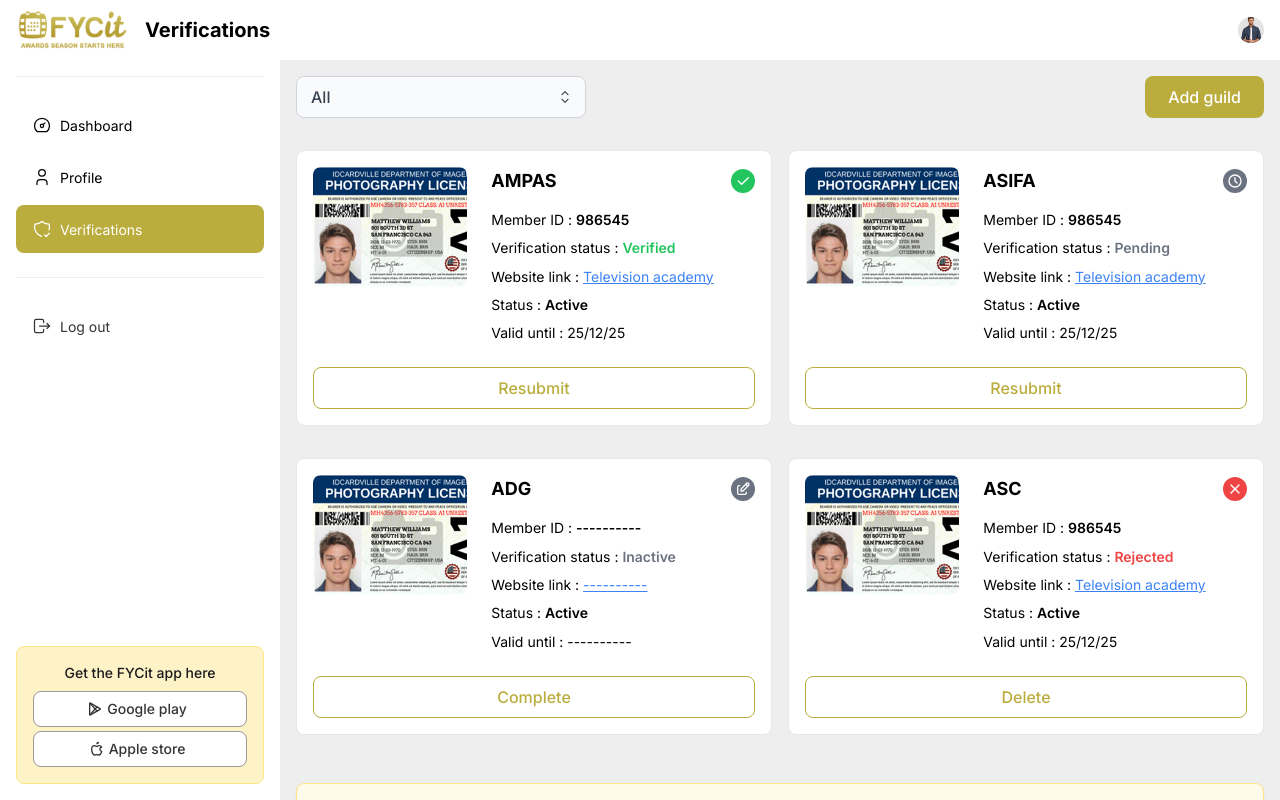
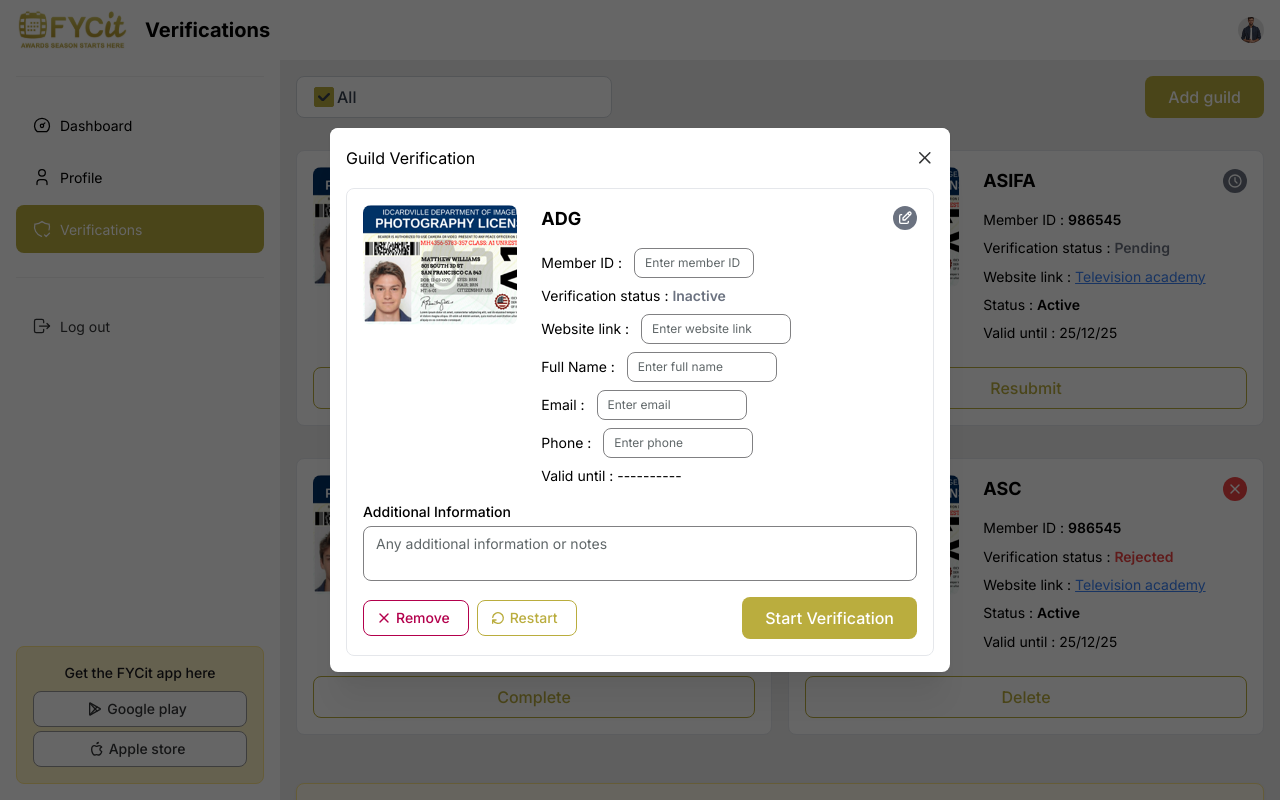
Before and after one commit to KDBismael/fycit-webapp-YD, a Next.js app: page /dashboard/verification in a window 1280 px wide. Both pictures are taken after a click on the button "Complete". Shown: the top 800 px of the page. Built offline with nearby package versions, Linux system fonts and the light colour scheme.

Commit message:
Implement guild selection and modal functionality in VerificationPage; enhance VerificationCard to support click events. Update styles with CSS modules for improved layout and user experience.

```diff
--- /dev/null
+++ b/app/dashboard/verification/VerificationPage.module.css
@@ -0,0 +1,97 @@
+/* Verification Page Styles */
+.verificationPage {
+  /* Main container styles if needed */
+}
+
+/* Select Component Styles */
+.filterSelect {
+  /* Root wrapper styles */
+}
+
+.filterSelectInput {
+  background-color: white;
+  border-color: #D1D5DB;
+  font-size: 16px;
+  font-weight: 500;
+  color: #374151;
+  padding-left: 40px;
+}
+
+.filterSelectInput:focus {
+  border-color: var(--mantine-color-brand-8);
+}
+
+.filterSelectSection {
+  left: 8px;
+  right: auto;
+}
+
+.filterSelectDropdown {
+  border: 1px solid #E5E7EB;
+  border-radius: 8px;
+  box-shadow: 0 4px 6px -1px rgba(0, 0, 0, 0.1);
+  background-color: white;
+}
+
+.filterSelectOptions {
+  padding: 4px;
+}
+
+.filterSelectOption {
+  font-size: 14px;
+  color: #374151;
+  padding: 0;
+  background-color: white;
+  border-radius: 4px;
+}
+
+.filterSelectOption[data-selected] {
+  background-color: var(--mantine-color-brand-8) !important;
+  color: white;
+}
+
+.filterSelectOption:hover {
+  background-color: var(--mantine-color-brand-2) !important;
+}
+
+/* Checkbox Styles */
+.checkboxInput {
+  background-color: transparent;
+  border: 1px solid #6B7280;
+  border-radius: 2px;
+}
+
+.checkboxIcon {
+  color: #374151;
+}
+
+/* Verification Cards Grid */
+.verificationGrid {
+  display: flex;
+  flex-wrap: wrap;
+  gap: var(--mantine-spacing-md);
+}
+
+/* Key Benefits Section */
+.keyBenefitsPaper {
+  background-color: #FFFBEB;
+  border: 1px solid #FDE68A;
+  padding: 1.5rem;
+}
+
+/* Button Styles */
+.addGuildButton {
+  background-color: #BAAD3E;
+}
+
+.addGuildButton:hover {
+  background-color: #A98A13;
+}
+
+.startVerificationButton {
+  background-color: #BAAD3E;
+}
+
+.startVerificationButton:hover {
+  background-color: #A98A13;
+}
--- a/app/dashboard/verification/page.tsx
+++ b/app/dashboard/verification/page.tsx
@@ -1,8 +1,11 @@
 'use client';
 
 import React, { useState } from 'react';
-import { Box, Button, Group, List, Paper, Select, Stack, Text } from '@mantine/core';
+import { Box, Button, Checkbox, Group, List, Paper, Select, Stack, Text } from '@mantine/core';
+import { useDisclosure } from '@mantine/hooks';
 import VerificationCard from '../../../components/VerificationCard';
+import VerificationModal from '../../../components/VerificationModal';
+import classes from './VerificationPage.module.css';
 
 const verificationData = [
   {
@@ -49,10 +52,17 @@
 
 export default function VerificationPage() {
   const [selectedFilter, setSelectedFilter] = useState('all');
+  const [selectedGuild, setSelectedGuild] = useState<any>(null);
+  const [verificationModalOpened, { open: openVerificationModal, close: closeVerificationModal }] = useDisclosure(false);
 
   const handleAction = (id: string, action: string) => {
     // eslint-disable-next-line no-console
     console.log(`${action} clicked for ${id}`);
+  };
+
+  const handleGuildClick = (guild: any) => {
+    setSelectedGuild(guild);
+    openVerificationModal();
   };
 
   return (
@@ -74,41 +84,51 @@
           onChange={(value) => setSelectedFilter(value || 'all')}
           size="md"
           radius="md"
-          styles={{
-            input: {
-              backgroundColor: '#F9FAFB',
-              borderColor: '#D1D5DB',
-              fontSize: '16px',
-              fontWeight: 500,
-              color: '#374151',
-            },
-            dropdown: {
-              border: '1px solid #E5E7EB',
-              borderRadius: '8px',
-            },
-            option: {
-              fontSize: '14px',
-              color: '#374151',
-              padding: '12px 16px',
-            },
+          rightSection={
+            <Checkbox
+              checked
+              size="sm"
+              classNames={{
+                input: classes.checkboxInput,
+                icon: classes.checkboxIcon,
+              }}
+            />
+          }
+          renderOption={({ option, checked }) => (
+            <Group gap="sm" style={{ padding: '8px 12px' }}>
+              <Checkbox
+                checked={checked}
+                size="sm"
+                classNames={{
+                  input: classes.checkboxInput,
+                  icon: classes.checkboxIcon,
+                }}
+              />
+              <Text size="sm" c={checked ? '#374151' : '#6B7280'} fw={checked ? 500 : 400}>
+                {option.label}
+              </Text>
+            </Group>
+          )}
+          classNames={{
+            wrapper: classes.filterSelect,
+            input: classes.filterSelectInput,
+            section: classes.filterSelectSection,
+            dropdown: classes.filterSelectDropdown,
+            options: classes.filterSelectOptions,
+            option: classes.filterSelectOption,
           }}
         />
         <Button
           size="md"
           radius="md"
-          style={{
-            backgroundColor: '#BAAD3E',
-            '&:hover': {
-              backgroundColor: '#A98A13',
-            },
-          }}
+          className={classes.addGuildButton}
         >
           Add guild
         </Button>
       </Group>
 
       {/* Verification Cards Grid */}
-      <Box style={{ display: 'flex', flexWrap: 'wrap', gap: 'var(--mantine-spacing-md)' }}>
+      <Box className={classes.verificationGrid}>
         {verificationData.map((item) => (
           <VerificationCard
             key={item.id}
@@ -120,6 +140,7 @@
             actionLabel={item.actionLabel}
             actionType={item.actionType}
             onAction={() => handleAction(item.id, item.actionLabel)}
+            onClick={() => handleGuildClick(item)}
           />
         ))}
       </Box>
@@ -128,11 +149,7 @@
       <Paper
         shadow="sm"
         radius="md"
-        style={{
-          backgroundColor: '#FFFBEB',
-          border: '1px solid #FDE68A',
-          padding: '1.5rem',
-        }}
+        className={classes.keyBenefitsPaper}
       >
         <Group justify="space-between" align="flex-start">
           <Box style={{ flex: 1 }}>
@@ -157,17 +174,18 @@
           <Button
             size="md"
             radius="md"
-            style={{
-              backgroundColor: '#BAAD3E',
-              '&:hover': {
-                backgroundColor: '#A98A13',
-              },
-            }}
+            className={classes.startVerificationButton}
           >
             Start verification
           </Button>
         </Group>
       </Paper>
+
+      <VerificationModal
+        opened={verificationModalOpened}
+        onClose={closeVerificationModal}
+        guild={selectedGuild}
+      />
     </Stack>
   );
 }
--- a/components/VerificationCard/index.tsx
+++ b/components/VerificationCard/index.tsx
@@ -14,6 +14,7 @@
   onAction: () => void;
   actionLabel: string;
   actionType?: 'primary' | 'danger';
+  onClick?: () => void;
 }
 
 const getStatusIcon = (status: string) => {
@@ -54,12 +55,13 @@
   validUntil,
   onAction,
   actionLabel,
+  onClick,
 }: VerificationCardProps) {
   const statusIcon = getStatusIcon(status);
   const statusColor = getStatusColor(status);
 
   return (
-    <Box className={classes.verificationCard}>
+    <Box className={classes.verificationCard} onClick={onClick} style={{ cursor: onClick ? 'pointer' : 'default' }}>
       <Box className={classes.verificationCardContainer}>
         <div className={classes.cardContent}>
           {/* ID Card Image - Left Side */}
--- /dev/null
+++ b/components/VerificationModal/VerificationModal.module.css
@@ -0,0 +1,86 @@
+.container {
+  background-color: white;
+  padding: 1rem;
+  border-radius: 8px;
+  border: 1px solid #E5E7EB;
+  width: 100%;
+  height: fit-content;
+  display: flex;
+  flex-direction: column;
+  gap: var(--mantine-spacing-md);
+}
+
+.content {
+  display: flex;
+  align-items: flex-start;
+  gap: var(--mantine-spacing-lg);
+}
+
+.imageSection {
+  flex: 0 0 auto;
+  max-width: 200px;
+}
+
+.image {
+  width: 100%;
+  height: 120px;
+  object-fit: contain;
+  border-radius: var(--mantine-radius-md);
+}
+
+.detailsSection {
+  flex: 1;
+  min-width: 180px;
+}
+
+.header {
+  display: flex;
+  justify-content: space-between;
+  align-items: center;
+  margin-bottom: var(--mantine-spacing-md);
+}
+
+.title {
+  font-size: var(--mantine-font-size-lg);
+  font-weight: 700;
+  color: black;
+}
+
+.statusIcon {
+  width: 24px;
+  height: 24px;
+  border-radius: 50%;
+  display: flex;
+  align-items: center;
+  justify-content: center;
+}
+
+@media (max-width: 767px) {
+  .content {
+    flex-direction: column;
+    align-items: center;
+    gap: var(--mantine-spacing-md);
+  }
+
+  .imageSection {
+    max-width: 250px;
+  }
+
+  .image {
+    height: 150px;
+  }
+
+  .detailsSection {
+    min-width: unset;
+    width: 100%;
+  }
+
+  .header {
+    justify-content: center;
+    gap: var(--mantine-spacing-sm);
+  }
+
+  .title {
+    font-size: var(--mantine-font-size-lg);
+  }
+}
--- /dev/null
+++ b/components/VerificationModal/index.tsx
@@ -0,0 +1,174 @@
+'use client';
+
+import React from 'react';
+import { IconCheck, IconClock, IconEdit, IconRotateClockwise, IconX } from '@tabler/icons-react';
+import { Box, Button, Group, Image, Modal, Stack, Text, Textarea, TextInput } from '@mantine/core';
+import classes from './VerificationModal.module.css';
+
+export interface VerificationModalProps {
+  opened: boolean;
+  onClose: () => void;
+  guild: {
+    id: string;
+    title: string;
+    status: 'verified' | 'pending' | 'rejected' | 'inactive';
+    memberId?: string;
+    websiteLink?: string;
+    validUntil?: string;
+  } | null;
+}
+
+const getStatusIcon = (status: string) => {
+  switch (status) {
+    case 'verified':
+      return <IconCheck size={16} color="white" />;
+    case 'pending':
+      return <IconClock size={16} color="white" />;
+    case 'rejected':
+      return <IconX size={16} color="white" />;
+    case 'inactive':
+      return <IconEdit size={16} color="white" />;
+    default:
+      return <IconClock size={16} color="white" />;
+  }
+};
+
+const getStatusColor = (status: string) => {
+  switch (status) {
+    case 'verified':
+      return '#22C55E';
+    case 'pending':
+      return '#6B7280';
+    case 'rejected':
+      return '#EF4444';
+    case 'inactive':
+      return '#6B7280';
+    default:
+      return '#6B7280';
+  }
+};
+
+export default function VerificationModal({ opened, onClose, guild }: VerificationModalProps) {
+  if (!guild) {
+    return null;
+  }
+
+  return (
+    <Modal opened={opened} onClose={onClose} title="Guild Verification" size="lg" centered>
+      <Stack gap="lg">
+        <Box className={classes.container}>
+          <div className={classes.content}>
+            <Box className={classes.imageSection}>
+              <Image
+                src="/images/ProfileCard.png"
+                alt="ID Card"
+                className={classes.image}
+                radius="md"
+              />
+            </Box>
+
+            <Box className={classes.detailsSection}>
+              <div className={classes.header}>
+                <Text className={classes.title}>{guild.title}</Text>
+                <Box
+                  className={classes.statusIcon}
+                  style={{ backgroundColor: getStatusColor(guild.status) }}
+                >
+                  {getStatusIcon(guild.status)}
+                </Box>
+              </div>
+
+              <Stack gap="sm">
+                <Text size="sm" c="black">
+                  Member ID :{' '}
+                  <TextInput
+                    placeholder="Enter member ID"
+                    defaultValue={guild.memberId || ''}
+                    size="xs"
+                    style={{ display: 'inline-block', width: '120px', marginLeft: '8px' }}
+                  />
+                </Text>
+                <Text size="sm" c="black">
+                  Verification status :{' '}
+                  <Text component="span" fw={600} c={getStatusColor(guild.status)}>
+                    {guild.status.charAt(0).toUpperCase() + guild.status.slice(1)}
+                  </Text>
+                </Text>
+                <Text size="sm" c="black">
+                  Website link :{' '}
+                  <TextInput
+                    placeholder="Enter website link"
+                    defaultValue={guild.websiteLink || ''}
+                    size="xs"
+                    style={{ display: 'inline-block', width: '150px', marginLeft: '8px' }}
+                  />
+                </Text>
+                <Text size="sm" c="black">
+                  Full Name :{' '}
+                  <TextInput
+                    placeholder="Enter full name"
+                    size="xs"
+                    style={{ display: 'inline-block', width: '150px', marginLeft: '8px' }}
+                  />
+                </Text>
+                <Text size="sm" c="black">
+                  Email :{' '}
+                  <TextInput
+                    placeholder="Enter email"
+                    type="email"
+                    size="xs"
+                    style={{ display: 'inline-block', width: '150px', marginLeft: '8px' }}
+                  />
+                </Text>
+                <Text size="sm" c="black">
+                  Phone :{' '}
+                  <TextInput
+                    placeholder="Enter phone"
+                    size="xs"
+                    style={{ display: 'inline-block', width: '150px', marginLeft: '8px' }}
+                  />
+                </Text>
+                <Text size="sm" c="black">
+                  Valid until : <Text component="span">{guild.validUntil || '----------'}</Text>
+                </Text>
+              </Stack>
+            </Box>
+          </div>
+
+          <Box>
+            <Text size="sm" fw={500} c="gray.9" mb="xs">
+              Additional Information
+            </Text>
+            <Textarea
+              placeholder="Any additional information or notes"
+              size="sm"
+              radius="md"
+              minRows={2}
+            />
+          </Box>
+
+          <Group justify="space-between">
+            <Group gap="sm">
+              <Button variant="outline" color="red" size="sm" leftSection={<IconX size={16} />}>
+                Remove
+              </Button>
+              <Button variant="outline" size="sm" leftSection={<IconRotateClockwise size={16} />}>
+                Restart
+              </Button>
+            </Group>
+
+            <Button
+              size="md"
+              radius="md"
+              style={{
+                backgroundColor: '#BAAD3E',
+              }}
+            >
+              Start Verification
+            </Button>
+          </Group>
+        </Box>
+      </Stack>
+    </Modal>
+  );
+}
```
